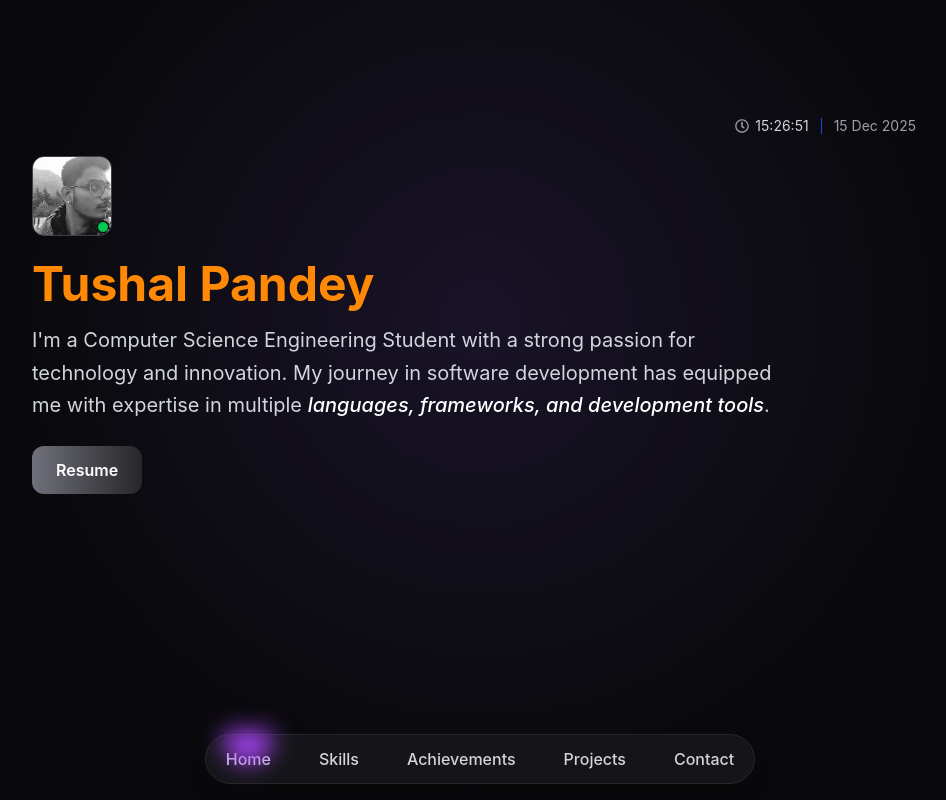
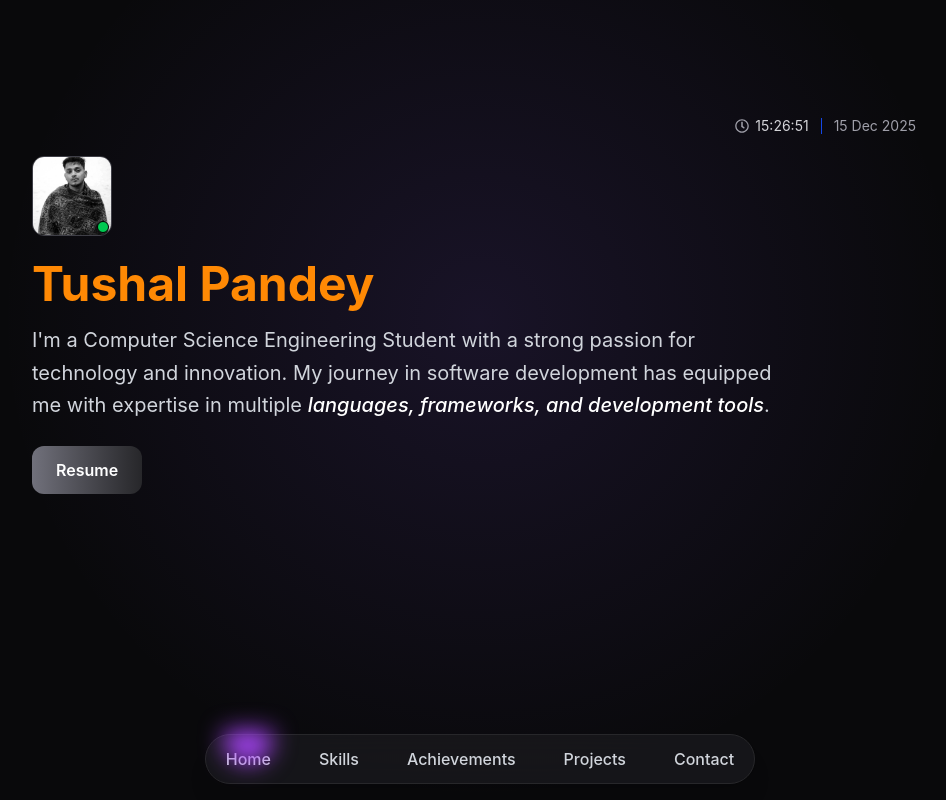
Before and after one commit to pandeYtushal/Portfolio2, a React (Vite) app: page / in a window 1280 px wide. Shown: the top 800 px of the page, without its empty margins (160-1106 px from the left). Built offline with nearby package versions, Linux system fonts and the light colour scheme.

Commit message:
Update in Hero component

```diff
--- a/src/components/Hero.jsx
+++ b/src/components/Hero.jsx
@@ -15,7 +15,7 @@
           <div className="mb-6 flex justify-start">
             <div className="relative w-26 h-26 sm:w-20 sm:h-20 border border-zinc-700 rounded-xl hover:border-white transition
                             flex items-center justify-center overflow-hidden">
-              <img src="/avtar.jpg"alt="Tushal Pandey"className="w-full h-full object-cover"/>
+              <img src="/IMG_20260122_172216.jpg"alt="Tushal Pandey"className="w-full h-full object-cover"/>
               <span className="absolute bottom-0.5 right-0.5 w-3 h-3 bg-green-500 border border-black rounded-full" />
             </div>
           </div>
```
